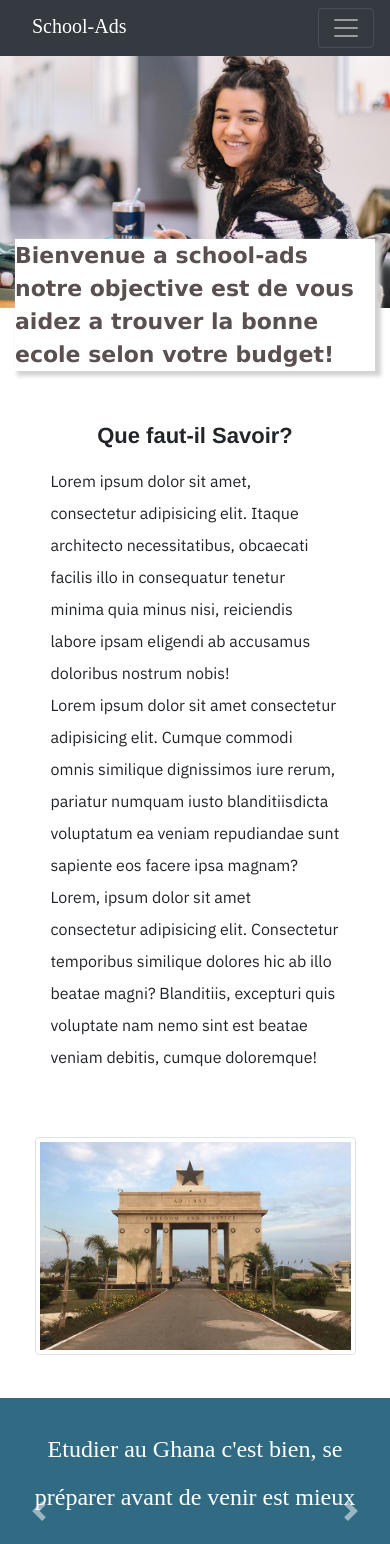
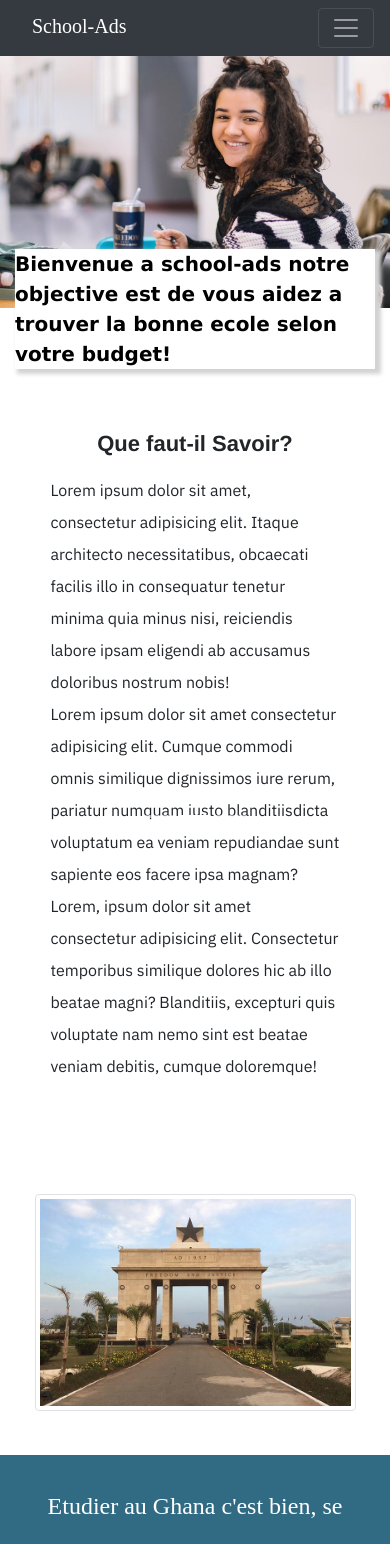
Before and after one commit to MoiseGaamy/SchoolAd, a React (Create React App) app: page / in a window 390 px wide. Shown: the top 1544 px of the page. Built offline with nearby package versions, Linux system fonts and the light colour scheme; grey boxes are pictures that could not be loaded; a web font is replaced by a local one.

Commit message:
modified welcom css

```diff
--- a/src/index.css
+++ b/src/index.css
@@ -56,13 +56,13 @@ body{
 }
 /* heading section */
 .head{
-  padding:6% 2% 3%
+  padding:30% 2% 3%
 }
 .welcome{
   position: absolute!important;
-  bottom: 58%;
-  right: 65%;
-  width: 40%;
+  bottom: 0;
+  right: 47%;
+  width: 60%;
   line-height: 1.2;
   font-size: 19px;
   font-family: "Helvetica";
@@ -97,9 +97,9 @@ body{
 }
 .section_image{
   transform: rotate(-10deg);
-  width: 60%;
+  width: 90%;
   padding: 1rem;
-  margin-top: 2rem;
+  margin-top: 1rem;
 }
 /* home testimonial-carousel */
 .testimonials{
@@ -169,7 +169,7 @@ body{
   font-weight: bold;
 }
 .school_carousel{
-  width: 50%;
+  width: 70%;
   margin: 20px auto;
   left: 100px!important;
 }
@@ -235,7 +235,7 @@ i{
 		position: static;
 	}
   .head{
-    padding: 30% 0 15% ;
+    padding: 30% 0 8% ;
     background-size: 100%;
     background-repeat: no-repeat;
   }
@@ -246,9 +246,13 @@ i{
   font-size: 15px;
   }
   .second_welcome{
-    visibility: visible;
+    margin-bottom: 3rem;
+  font-size: 20px;
+  color:#000;
+  visibility: visible;
   }
 .heading-text{
+  margin-top: 2.5rem!important;
   font-weight: bold;
   font-family: "Helvetica";
   font-size: 22px;
@@ -266,9 +270,8 @@ i{
 }
 .section_image{
   transform: unset!important;
-  width: 80%;
-  border-radius: 100%;
-  padding: 1rem;
+  width: 100%;
+  padding-top: 4rem;
   margin-top: 1rem;
 }
 /* home testimonial-carousel */
@@ -302,12 +305,13 @@ font-family: "Montserrat";
 /* cta section and school_carousel*/
 .cta .heading-text {
   font-size: 1.2rem;
+  width: 100%;
 }
-.school_carousel .carousel{
-  position: static!important;
-  margin: 20px auto!important;
-  width: 70%!important;
-  left: 80px!important;
+.school_carousel{
+    position: static!important;
+    padding-left: 0!important;
+    padding-right: 0!important;
+
 }
 .school_carousel_Caption{
   position: static!important;
```
